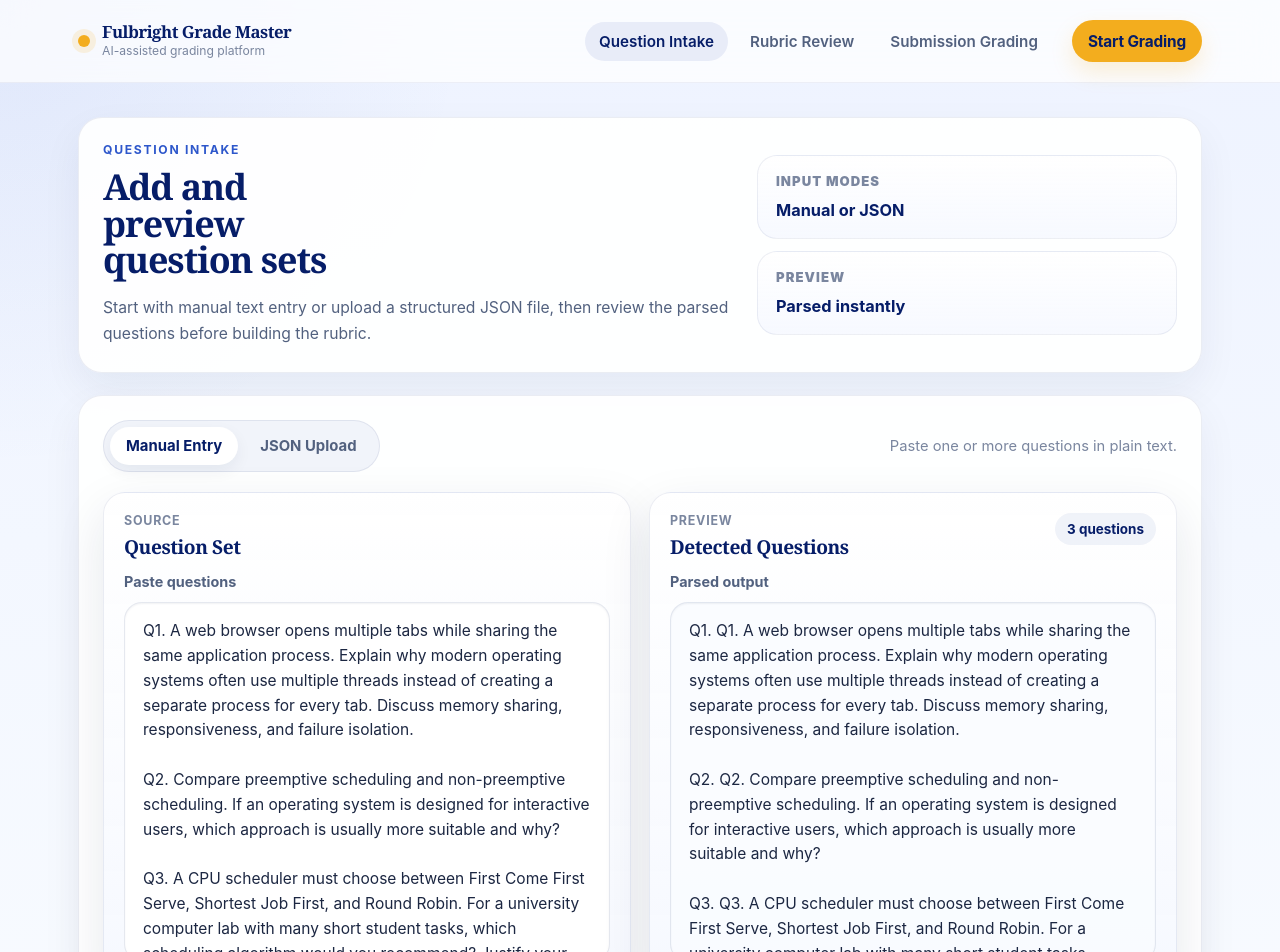
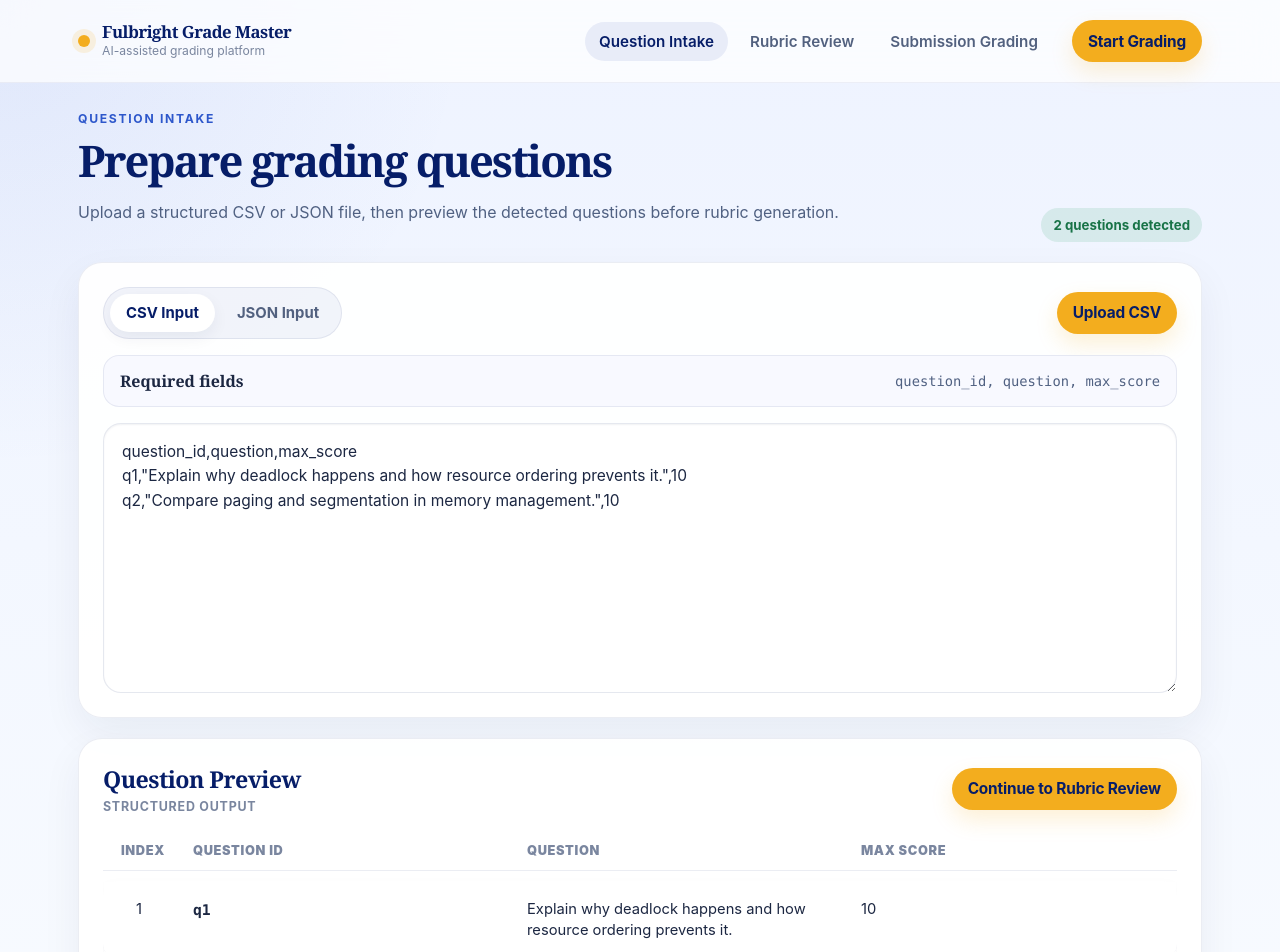
Before and after one commit to melanieyes/grading-tool, a React (Vite) app in the folder frontend/: page /intake in a window 1280 px wide. Shown: the top 952 px of the page. Built offline with nearby package versions, Linux system fonts and the light colour scheme; no server answers.

Commit message:
handling uploading format csv and json

```diff
--- a/frontend/src/pages/QuestionIntakePage.tsx
+++ b/frontend/src/pages/QuestionIntakePage.tsx
@@ -1,170 +1,273 @@
-import { useMemo, useState } from 'react'
-import { sampleQuestionJson, sampleQuestionText } from '../lib/demoData'
-import { parseQuestionsFromText } from '../lib/gradingUtils'
+import { useEffect, useMemo, useRef, useState } from 'react'
+import { Link } from 'react-router-dom'
 
-type IntakeMode = 'manual' | 'json'
+type IntakeMode = 'csv' | 'json'
+
+const csvTemplate = `question_id,question,max_score
+q1,"Explain why deadlock happens and how resource ordering prevents it.",10
+q2,"Compare paging and segmentation in memory management.",10`
+
+const jsonTemplate = `[
+  {
+    "question_id": "q1",
+    "question": "Explain why deadlock happens and how resource ordering prevents it.",
+    "max_score": 10
+  },
+  {
+    "question_id": "q2",
+    "question": "Compare paging and segmentation in memory management.",
+    "max_score": 10
+  }
+]`
+
+function splitCsvLine(line: string) {
+  const result: string[] = []
+  let current = ''
+  let insideQuotes = false
+
+  for (let i = 0; i < line.length; i++) {
+    const char = line[i]
+
+    if (char === '"') {
+      insideQuotes = !insideQuotes
+    } else if (char === ',' && !insideQuotes) {
+      result.push(current.trim().replace(/^"|"$/g, ''))
+      current = ''
+    } else {
+      current += char
+    }
+  }
+
+  result.push(current.trim().replace(/^"|"$/g, ''))
+  return result
+}
+
+function parseCsv(text: string) {
+  const lines = text.trim().split(/\r?\n/).filter(Boolean)
+  if (lines.length < 2) return []
+
+  const headers = splitCsvLine(lines[0]).map((h) => h.trim())
+
+  return lines
+    .slice(1)
+    .map((line) => {
+      const values = splitCsvLine(line)
+      const row: Record<string, string> = {}
+
+      headers.forEach((header, index) => {
+        row[header] = values[index] || ''
+      })
+
+      return {
+        question_id: row.question_id || row.id || '',
+        question: row.question || row.question_text || row.prompt || '',
+        max_score: Number(row.max_score || row.points || 10),
+        benchmark_type: row.benchmark_type || '',
+      }
+    })
+    .filter((q) => q.question_id && q.question)
+}
+
+function flattenJsonQuestions(data: any): any[] {
+  if (Array.isArray(data)) return data
+
+  if (!data?.questions || !Array.isArray(data.questions)) return []
+
+  return data.questions.flatMap((q: any) => {
+    if (q.subparts && Array.isArray(q.subparts)) {
+      return q.subparts.map((part: any) => ({
+        question_id: part.part_id || part.question_id,
+        question: part.question_text || part.question || '',
+        max_score: part.points || q.points || 10,
+        benchmark_type: q.benchmark_type || '',
+      }))
+    }
+
+    return {
+      question_id: q.question_id || q.id,
+      question: q.question_text || q.question || '',
+      max_score: q.points || q.max_score || 10,
+      benchmark_type: q.benchmark_type || '',
+    }
+  })
+}
+
+function parseJson(text: string) {
+  try {
+    const parsed = JSON.parse(text)
+    return flattenJsonQuestions(parsed).filter((q) => q.question_id && q.question)
+  } catch {
+    return []
+  }
+}
 
 export default function QuestionIntakePage() {
-  const [intakeMode, setIntakeMode] = useState<IntakeMode>('manual')
-  const [questionText, setQuestionText] = useState(sampleQuestionText)
-  const [questionJsonText, setQuestionJsonText] = useState(sampleQuestionJson)
-  const [questionFileName, setQuestionFileName] = useState('')
+  const [mode, setMode] = useState<IntakeMode>('csv')
+  const [csvInput, setCsvInput] = useState(csvTemplate)
+  const [jsonInput, setJsonInput] = useState(jsonTemplate)
+  const [fileName, setFileName] = useState('')
+
+  const fileInputRef = useRef<HTMLInputElement | null>(null)
 
   const questions = useMemo(() => {
-    return intakeMode === 'manual'
-      ? parseQuestionsFromText(questionText)
-      : parseQuestionsFromText(questionJsonText)
-  }, [intakeMode, questionText, questionJsonText])
+    return mode === 'csv' ? parseCsv(csvInput) : parseJson(jsonInput)
+  }, [mode, csvInput, jsonInput])
 
-  function handleQuestionFileUpload(event: React.ChangeEvent<HTMLInputElement>) {
+  useEffect(() => {
+    if (questions.length > 0) {
+      localStorage.setItem('grading_questions', JSON.stringify(questions))
+    }
+  }, [questions])
+
+  const isValid = questions.length > 0
+
+  function handleUploadClick() {
+    fileInputRef.current?.click()
+  }
+
+  function handleFileUpload(event: React.ChangeEvent<HTMLInputElement>) {
     const file = event.target.files?.[0]
     if (!file) return
 
-    setQuestionFileName(file.name)
+    setFileName(file.name)
 
     const reader = new FileReader()
+
     reader.onload = () => {
       const text = typeof reader.result === 'string' ? reader.result : ''
-      setQuestionJsonText(text)
-      setIntakeMode('json')
+
+      if (file.name.endsWith('.json')) {
+        setMode('json')
+        setJsonInput(text)
+      } else {
+        setMode('csv')
+        setCsvInput(text)
+      }
     }
+
     reader.readAsText(file)
   }
 
   return (
-    <main className="shell intake-page">
-      <section className="panel intake-hero">
-        <div className="intake-hero-copy">
+    <main className="shell page">
+      <section className="page-head compact-head">
+        <div>
           <p className="eyebrow">Question Intake</p>
-          <h1 className="intake-title">Add and preview question sets</h1>
-          <p className="intake-copy">
-            Start with manual text entry or upload a structured JSON file, then
-            review the parsed questions before building the rubric.
+          <h1>Prepare grading questions</h1>
+          <p className="subtle">
+            Upload a structured CSV or JSON file, then preview the detected
+            questions before rubric generation.
           </p>
         </div>
 
-        <div className="intake-hero-meta">
-          <div className="hero-stat">
-            <span>Input modes</span>
-            <strong>Manual or JSON</strong>
-          </div>
-          <div className="hero-stat">
-            <span>Preview</span>
-            <strong>Parsed instantly</strong>
-          </div>
-        </div>
+        <span
+          className={
+            isValid
+              ? 'status-pill status-pill--success'
+              : 'status-pill status-pill--warning'
+          }
+        >
+          {isValid ? `${questions.length} questions detected` : 'Template required'}
+        </span>
       </section>
 
-      <section className="panel intake-builder">
-        <div className="intake-toolbar">
-          <div className="mode-switch" role="tablist" aria-label="Question intake mode">
+      <section className="panel intake-console">
+        <div className="intake-upload-row">
+          <div className="mode-switch">
             <button
               type="button"
-              className={`mode-btn ${intakeMode === 'manual' ? 'active' : ''}`}
-              onClick={() => setIntakeMode('manual')}
+              className={`mode-btn ${mode === 'csv' ? 'active' : ''}`}
+              onClick={() => setMode('csv')}
             >
-              Manual Entry
+              CSV Input
             </button>
+
             <button
               type="button"
-              className={`mode-btn ${intakeMode === 'json' ? 'active' : ''}`}
-              onClick={() => setIntakeMode('json')}
+              className={`mode-btn ${mode === 'json' ? 'active' : ''}`}
+              onClick={() => setMode('json')}
             >
-              JSON Upload
+              JSON Input
             </button>
           </div>
 
-          <p className="intake-toolbar-note">
-            {intakeMode === 'manual'
-              ? 'Paste one or more questions in plain text.'
-              : 'Upload a JSON file or edit the JSON directly below.'}
-          </p>
+          <div className="upload-actions">
+            <button type="button" className="primary-btn" onClick={handleUploadClick}>
+              Upload {mode.toUpperCase()}
+            </button>
+
+            <input
+              ref={fileInputRef}
+              type="file"
+              accept=".csv,.json,text/csv,application/json"
+              className="sr-only"
+              onChange={handleFileUpload}
+            />
+
+            {fileName && <span className="file-name-pill">{fileName}</span>}
+          </div>
         </div>
 
-        <div className="intake-grid">
-          <section className="editor-card">
-            <div className="editor-card-head">
-              <div>
-                <p className="tiny-label">Source</p>
-                <h2>{intakeMode === 'manual' ? 'Question Set' : 'Question JSON'}</h2>
-              </div>
-            </div>
+        <div className="template-card">
+          <strong>Required fields</strong>
+          <span>question_id, question, max_score</span>
+        </div>
 
-            {intakeMode === 'manual' ? (
-              <div className="editor-stack">
-                <label htmlFor="question-manual" className="field-label">
-                  Paste questions
-                </label>
-                <textarea
-                  id="question-manual"
-                  className="editor-textarea editor-textarea--lg"
-                  value={questionText}
-                  onChange={(event) => setQuestionText(event.target.value)}
-                />
-              </div>
-            ) : (
-              <div className="editor-stack">
-                <label htmlFor="question-file" className="field-label">
-                  Upload file
-                </label>
+        <textarea
+          className="editor-textarea code-textarea intake-textarea"
+          value={mode === 'csv' ? csvInput : jsonInput}
+          onChange={(e) =>
+            mode === 'csv'
+              ? setCsvInput(e.target.value)
+              : setJsonInput(e.target.value)
+          }
+        />
+      </section>
 
-                <label htmlFor="question-file" className="upload-box">
-                  <span className="upload-box-title">Choose a JSON file</span>
-                  <span className="upload-box-copy">
-                    {questionFileName
-                      ? `Loaded: ${questionFileName}`
-                      : 'Drag in a file or click to browse.'}
-                  </span>
-                </label>
+      <section className="panel">
+        <div className="panel-head">
+          <div>
+            <h3>Question Preview</h3>
+            <span className="tiny-label">Structured output</span>
+          </div>
 
-                <input
-                  id="question-file"
-                  className="file-input sr-only"
-                  type="file"
-                  accept=".json,application/json,text/plain"
-                  onChange={handleQuestionFileUpload}
-                />
+          {isValid && (
+            <Link to="/rubric" className="primary-btn">
+              Continue to Rubric Review
+            </Link>
+          )}
+        </div>
 
-                <label htmlFor="question-json" className="field-label">
-                  Edit JSON
-                </label>
-                <textarea
-                  id="question-json"
-                  className="editor-textarea editor-textarea--lg"
-                  value={questionJsonText}
-                  onChange={(event) => setQuestionJsonText(event.target.value)}
-                />
-              </div>
-            )}
-          </section>
+        <div className="table-wrap">
+          <table className="clean-table clean-table--compact">
+            <thead>
+              <tr>
+                <th className="center-col">Index</th>
+                <th>Question ID</th>
+                <th>Question</th>
+                <th>Max Score</th>
+              </tr>
+            </thead>
 
-          <section className="editor-card">
-            <div className="editor-card-head">
-              <div>
-                <p className="tiny-label">Preview</p>
-                <h2>Detected Questions</h2>
-              </div>
-              <div className="preview-count">
-                {questions.length} {questions.length === 1 ? 'question' : 'questions'}
-              </div>
-            </div>
-
-            <div className="editor-stack">
-              <label htmlFor="question-preview" className="field-label">
-                Parsed output
-              </label>
-              <textarea
-                id="question-preview"
-                className="editor-textarea editor-textarea--lg preview-textarea"
-                readOnly
-                value={
-                  questions.length > 0
-                    ? questions.map((q, i) => `Q${i + 1}. ${q}`).join('\n\n')
-                    : 'No questions detected yet.'
-                }
-              />
-            </div>
-          </section>
+            <tbody>
+              {questions.length > 0 ? (
+                questions.map((q, index) => (
+                  <tr key={q.question_id}>
+                    <td className="center-col">{index + 1}</td>
+                    <td className="mono-cell">{q.question_id}</td>
+                    <td>{q.question}</td>
+                    <td>{q.max_score}</td>
+                  </tr>
+                ))
+              ) : (
+                <tr>
+                  <td className="center-col" colSpan={4}>
+                    No valid questions detected yet.
+                  </td>
+                </tr>
+              )}
+            </tbody>
+          </table>
         </div>
       </section>
     </main>
```
